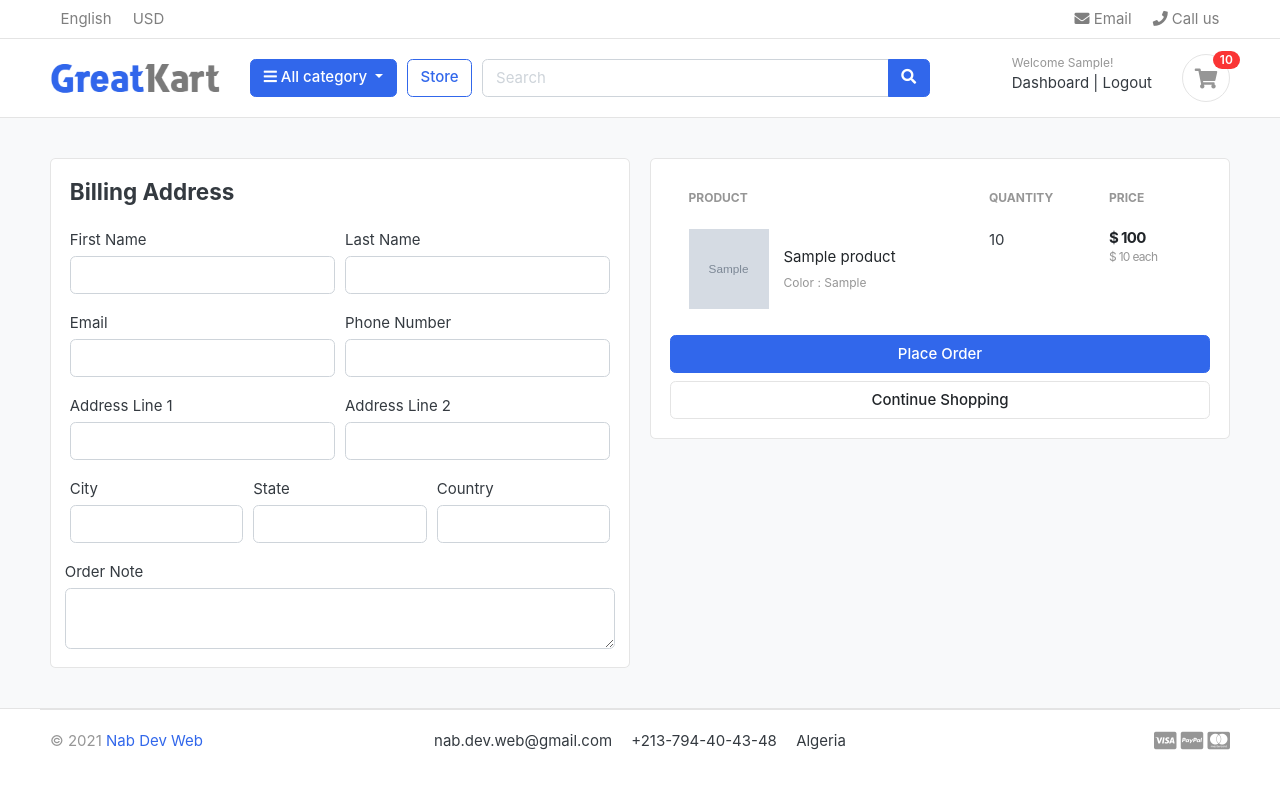
After one commit to NabilBoucetta/GreateKarte-Django, a Django app: page /cart/checkout/ in a window 1280 px wide. The commit adds this page. Run offline with Django 3.2, Linux system fonts and the light colour scheme; a user stored in the database is signed in; tables that the repository leaves empty hold one stand-in row (values such as "Sample post"); grey boxes marked "Sample" are stand-in pictures; some libraries are stand-ins or nearby versions; some web fonts are replaced.

Commit message:
Section 16

```diff
--- a/accounts/urls.py
+++ b/accounts/urls.py
@@ -6,6 +6,7 @@ urlpatterns = [
     path('register/', views.register, name='register'),
     path('login/', views.login, name='login'),
     path('logout/', views.logout, name='logout'),
+
     path('activate/<uidb64>/<token>/', views.activate, name='activate'),
     path('dashboard/', views.dashboard, name='dashboard'),
     path('', views.dashboard, name='dashboard'),
@@ -14,4 +15,5 @@ urlpatterns = [
     path('resetpassword_validate/<uidb64>/<token>/', views.resetpassword_validate, name='resetpassword_validate'),
     path('resetPassword/', views.resetPassword, name='resetPassword'),
 
+
 ]
--- a/carts/context_processors.py
+++ b/carts/context_processors.py
@@ -1,5 +1,6 @@
 from .models import Cart, CartItem
 from .views import _cart_id
+
 
 
 def counter(request):
@@ -9,7 +10,10 @@ def counter(request):
     else:
         try:
             cart = Cart.objects.filter(cart_id=_cart_id(request))
-            cart_items = CartItem.objects.all().filter(cart=cart[:1])
+            if request.user.is_authenticated:
+                cart_items = CartItem.objects.all().filter(user=request.user)
+            else:
+                cart_items = CartItem.objects.all().filter(cart=cart[:1])
             for cart_item in cart_items:
                 cart_count += cart_item.quantity
         except Cart.DoesNotExist:
--- a/carts/models.py
+++ b/carts/models.py
@@ -1,6 +1,6 @@
 from django.db import models
 from store.models import Product, Variation
-
+from accounts.models import Account
 
 
 # Create your models here.
@@ -13,6 +13,7 @@ class Cart(models.Model):
         return self.cart_id
 
 class CartItem(models.Model):
+    user = models.ForeignKey(Account, on_delete=models.CASCADE, null=True)
     product = models.ForeignKey(Product, on_delete=models.CASCADE)
     variations = models.ManyToManyField(Variation, blank=True)
     cart    = models.ForeignKey(Cart, on_delete=models.CASCADE, null=True)
--- a/carts/urls.py
+++ b/carts/urls.py
@@ -8,4 +8,5 @@ urlpatterns = [
     path('remove_cart/<int:product_id>/<int:cart_item_id>/', views.remove_cart, name='remove_cart'),
     path('remove_cart_item/<int:product_id>/<int:cart_item_id>/', views.remove_cart_item, name='remove_cart_item'),
 
+    path('checkout/', views.checkout, name='checkout'),
 ]
--- a/carts/views.py
+++ b/carts/views.py
@@ -2,7 +2,7 @@ from django.shortcuts import redirect, render, get_object_or_404
 from django.core.exceptions import ObjectDoesNotExist
 from store.models import Product, Variation
 from .models import Cart, CartItem
-
+from django.contrib.auth.decorators import login_required
 
 def _cart_id(request):
     cart = request.session.session_key
@@ -11,33 +11,83 @@ def _cart_id(request):
     return cart
 
 def add_cart(request, product_id):
+    current_user = request.user
     product = Product.objects.get(id=product_id) #get the product
-    product_variation = []
     # If the user is authenticated
-    if request.method == 'POST':
-        for item in request.POST:
-            key = item
-            value = request.POST[key]
+    if current_user.is_authenticated:
+        product_variation = []
+        if request.method == 'POST':
+            for item in request.POST:
+                key = item
+                value = request.POST[key]
 
-            try:
-                variation = Variation.objects.get(product=product, variation_category__iexact=key, variation_value__iexact=value)
-                product_variation.append(variation)
-                print(product_variation)
-            except:
-                pass
-
-    product = Product.objects.get(id=product_id)
-    try:
-        cart = Cart.objects.get(cart_id=_cart_id(request))
-    except Cart.DoesNotExist:
-        cart = Cart.objects.create(
-            cart_id = _cart_id(request)
-        )
-    cart.save()
+                try:
+                    variation = Variation.objects.get(product=product, variation_category__iexact=key, variation_value__iexact=value)
+                    product_variation.append(variation)
+                except:
+                    pass
 
 
-    is_cart_item_exists = CartItem.objects.filter(product=product, cart=cart).exists()
-    if is_cart_item_exists:
+        is_cart_item_exists = CartItem.objects.filter(product=product, user=current_user).exists()
+        if is_cart_item_exists:
+            cart_item = CartItem.objects.filter(product=product, user=current_user)
+            ex_var_list = []
+            id = []
+            for item in cart_item:
+                existing_variation = item.variations.all()
+                ex_var_list.append(list(existing_variation))
+                id.append(item.id)
+
+            if product_variation in ex_var_list:
+                # increase the cart item quantity
+                index = ex_var_list.index(product_variation)
+                item_id = id[index]
+                item = CartItem.objects.get(product=product, id=item_id)
+                item.quantity += 1
+                item.save()
+
+            else:
+                item = CartItem.objects.create(product=product, quantity=1, user=current_user)
+                if len(product_variation) > 0:
+                    item.variations.clear()
+                    item.variations.add(*product_variation)
+                item.save()
+        else:
+            cart_item = CartItem.objects.create(
+                product = product,
+                quantity = 1,
+                user = current_user,
+            )
+            if len(product_variation) > 0:
+                cart_item.variations.clear()
+                cart_item.variations.add(*product_variation)
+            cart_item.save()
+        return redirect('cart')
+    # If the user is not authenticated
+    else:
+        product_variation = []
+        if request.method == 'POST':
+            for item in request.POST:
+                key = item
+                value = request.POST[key]
+
+                try:
+                    variation = Variation.objects.get(product=product, variation_category__iexact=key, variation_value__iexact=value)
+                    product_variation.append(variation)
+                except:
+                    pass
+
+
+        try:
+            cart = Cart.objects.get(cart_id=_cart_id(request)) # get the cart using the cart_id present in the session
+        except Cart.DoesNotExist:
+            cart = Cart.objects.create(
+                cart_id = _cart_id(request)
+            )
+        cart.save()
+
+        is_cart_item_exists = CartItem.objects.filter(product=product, cart=cart).exists()
+        if is_cart_item_exists:
             cart_item = CartItem.objects.filter(product=product, cart=cart)
             # existing_variations -> database
             # current variation -> product_variation
@@ -65,7 +115,7 @@ def add_cart(request, product_id):
                     item.variations.clear()
                     item.variations.add(*product_variation)
                 item.save()
-    else:
+        else:
             cart_item = CartItem.objects.create(
                 product = product,
                 quantity = 1,
@@ -75,16 +125,19 @@ def add_cart(request, product_id):
                 cart_item.variations.clear()
                 cart_item.variations.add(*product_variation)
             cart_item.save()
-    return redirect('cart')
-
+        return redirect('cart')
 
 
 
 def remove_cart(request, product_id, cart_item_id):
-    cart = Cart.objects.get(cart_id=_cart_id(request))
+
     product = get_object_or_404(Product, id=product_id)
     try:
-        cart_item = CartItem.objects.get(product=product, cart=cart, id=cart_item_id)
+        if request.user.is_authenticated:
+            cart_item = CartItem.objects.get(product=product, user=request.user, id=cart_item_id)
+        else:
+            cart = Cart.objects.get(cart_id=_cart_id(request))
+            cart_item = CartItem.objects.get(product=product, cart=cart, id=cart_item_id)
         if cart_item.quantity > 1:
             cart_item.quantity -= 1
             cart_item.save()
@@ -97,20 +150,24 @@ def remove_cart(request, product_id, cart_item_id):
 
 def remove_cart_item(request, product_id, cart_item_id):
     product = get_object_or_404(Product, id=product_id)
-    cart = Cart.objects.get(cart_id=_cart_id(request))
-    cart_item = CartItem.objects.get(product=product, cart=cart, id=cart_item_id)
+    if request.user.is_authenticated:
+        cart_item = CartItem.objects.get(product=product, user=request.user, id=cart_item_id)
+    else:
+        cart = Cart.objects.get(cart_id=_cart_id(request))
+        cart_item = CartItem.objects.get(product=product, cart=cart, id=cart_item_id)
     cart_item.delete()
     return redirect('cart')
-
-
 
 
 def cart(request, total=0, quantity=0, cart_items=None):
     try:
         tax = 0
         grand_total = 0
-        cart = Cart.objects.get(cart_id=_cart_id(request))
-        cart_items = CartItem.objects.filter(cart=cart, is_active=True)
+        if request.user.is_authenticated:
+            cart_items = CartItem.objects.filter(user=request.user, is_active=True)
+        else:
+            cart = Cart.objects.get(cart_id=_cart_id(request))
+            cart_items = CartItem.objects.filter(cart=cart, is_active=True)
         for cart_item in cart_items:
             total += (cart_item.product.price * cart_item.quantity)
             quantity += cart_item.quantity
@@ -123,7 +180,35 @@ def cart(request, total=0, quantity=0, cart_items=None):
         'total': total,
         'quantity': quantity,
         'cart_items': cart_items,
-        'tax' : tax,
-        'grand_total' : grand_total,
+        'tax'       : tax,
+        'grand_total': grand_total,
     }
     return render(request, 'store/cart.html', context)
+
+
+@login_required(login_url='login')
+def checkout(request, total=0, quantity=0, cart_items=None):
+    try:
+        tax = 0
+        grand_total = 0
+        if request.user.is_authenticated:
+            cart_items = CartItem.objects.filter(user=request.user, is_active=True)
+        else:
+            cart = Cart.objects.get(cart_id=_cart_id(request))
+            cart_items = CartItem.objects.filter(cart=cart, is_active=True)
+        for cart_item in cart_items:
+            total += (cart_item.product.price * cart_item.quantity)
+            quantity += cart_item.quantity
+        tax = (2 * total)/100
+        grand_total = total + tax
+    except ObjectDoesNotExist:
+        pass #just ignore
+
+    context = {
+        'total': total,
+        'quantity': quantity,
+        'cart_items': cart_items,
+        'tax'       : tax,
+        'grand_total': grand_total,
+    }
+    return render(request, 'store/checkout.html', context)
--- a/templates/store/cart.html
+++ b/templates/store/cart.html
@@ -109,7 +109,7 @@
 			<p class="text-center mb-3">
 				<img src="{% static './images/misc/payments.png'%}" height="26">
 			</p>
-			<a href="./place-order.html" class="btn btn-primary btn-block"> Checkout </a>
+			<a href="{%url 'checkout' %}" class="btn btn-primary btn-block"> Checkout </a>
 			<a href="{% url 'store' %}" class="btn btn-light btn-block">Continue Shopping</a>
 		</div> <!-- card-body.// -->
 		</div> <!-- card.// -->
--- /dev/null
+++ b/templates/store/checkout.html
@@ -0,0 +1,140 @@
+{% extends 'base.html' %}
+{% load static %}
+
+{% block content %}
+
+
+<section class="section-content padding-y bg">
+<div class="container">
+
+<!-- ============================ COMPONENT 1 ================================= -->
+
+<div class="row">
+	<aside class="col-lg-6">
+<div class="card">
+  <div class="card-body">
+    <h4 class="card-title mb-4">Billing Address</h4>
+    <form action="#" method="POST">
+      {% csrf_token %}
+      <div class="form-row">
+        <div class="col form-group">
+          <label for="">First Name</label>
+          <input type="text" name="first_name" class="form-control" required>
+        </div>
+        <div class="col form-group">
+          <label for="">Last Name</label>
+          <input type="text" name="last_name" class="form-control" required>
+        </div>
+      </div>
+      <div class="form-row">
+        <div class="col form-group">
+          <label for="">Email</label>
+          <input type="email" name="email" class="form-control" required>
+        </div>
+        <div class="col form-group">
+          <label for="">Phone Number</label>
+          <input type="text" name="phone" class="form-control" required>
+        </div>
+      </div>
+      <div class="form-row">
+        <div class="col form-group">
+          <label for="">Address Line 1</label>
+          <input type="text" name="address_line_1" class="form-control" required>
+        </div>
+        <div class="col form-group">
+          <label for="">Address Line 2</label>
+          <input type="text" name="address_line_2" class="form-control">
+        </div>
+      </div>
+      <div class="form-row">
+        <div class="col form-group">
+          <label for="">City</label>
+          <input type="text" name="city" class="form-control" required>
+        </div>
+        <div class="col form-group">
+          <label for="">State</label>
+          <input type="text" name="state" class="form-control" required>
+        </div>
+        <div class="col form-group">
+          <label for="">Country</label>
+          <input type="text" name="country" class="form-control" required>
+        </div>
+        </div>
+        <div class="form-row">
+          <label for="">Order Note</label>
+          <textarea name="order_note" rows="2" class="form-control"></textarea>
+        </div>
+
+
+  </div>
+</div> <!-- card.// -->
+
+	</aside> <!-- col.// -->
+	<aside class="col-lg-6">
+
+		<div class="card">
+		<div class="card-body">
+      <table class="table table-borderless table-shopping-cart">
+      <thead class="text-muted">
+      <tr class="small text-uppercase">
+        <th scope="col">Product</th>
+        <th scope="col" width="120">Quantity</th>
+        <th scope="col" width="120">Price</th>
+
+      </tr>
+      </thead>
+      <tbody>
+
+      {% for cart_item in cart_items %}
+      <tr>
+      	<td>
+      		<figure class="itemside align-items-center">
+      			<div class="aside"><img src="{{ cart_item.product.images.url }}" class="img-sm"></div>
+      			<figcaption class="info">
+      				<a href="{{ cart_item.product.get_url }}" class="title text-dark">{{ cart_item.product.product_name }}</a>
+      				<p class="text-muted small">
+      					{% if cart_item.variations.all %}
+      						{% for item in cart_item.variations.all %}
+      							{{ item.variation_category | capfirst }} : {{ item.variation_value | capfirst }} <br>
+      						{% endfor %}
+      					{% endif %}
+      				</p>
+      			</figcaption>
+      		</figure>
+      	</td>
+      	<td>
+      		<!-- col.// -->
+      				<label for="">{{cart_item.quantity}}</label>
+      	</td>
+      	<td>
+      		<div class="price-wrap">
+      			<var class="price">$ {{ cart_item.sub_total }}</var>
+      			<small class="text-muted"> $ {{ cart_item.product.price }} each </small>
+      		</div> <!-- price-wrap .// -->
+      	</td>
+
+      </tr>
+      {% endfor %}
+
+      </tbody>
+      </table>
+
+      <button type="submit" name="submit" class="btn btn-primary btn-block">Place Order</button>
+			<a href="{% url 'store' %}" class="btn btn-light btn-block">Continue Shopping</a>
+      </form>
+		</div> <!-- card-body.// -->
+		</div> <!-- card.// -->
+
+
+</aside> <!-- col.// -->
+
+
+</div> <!-- row.// -->
+
+<!-- ============================ COMPONENT 1 END .// ================================= -->
+
+</div> <!-- container .//  -->
+</section>
+<!-- ========================= SECTION CONTENT END// ========================= -->
+
+{% endblock %}
```
Also changed, not shown: accounts/views.py (+62 -5 lines), carts/migrations/0003_cartitem_user.py (added).
